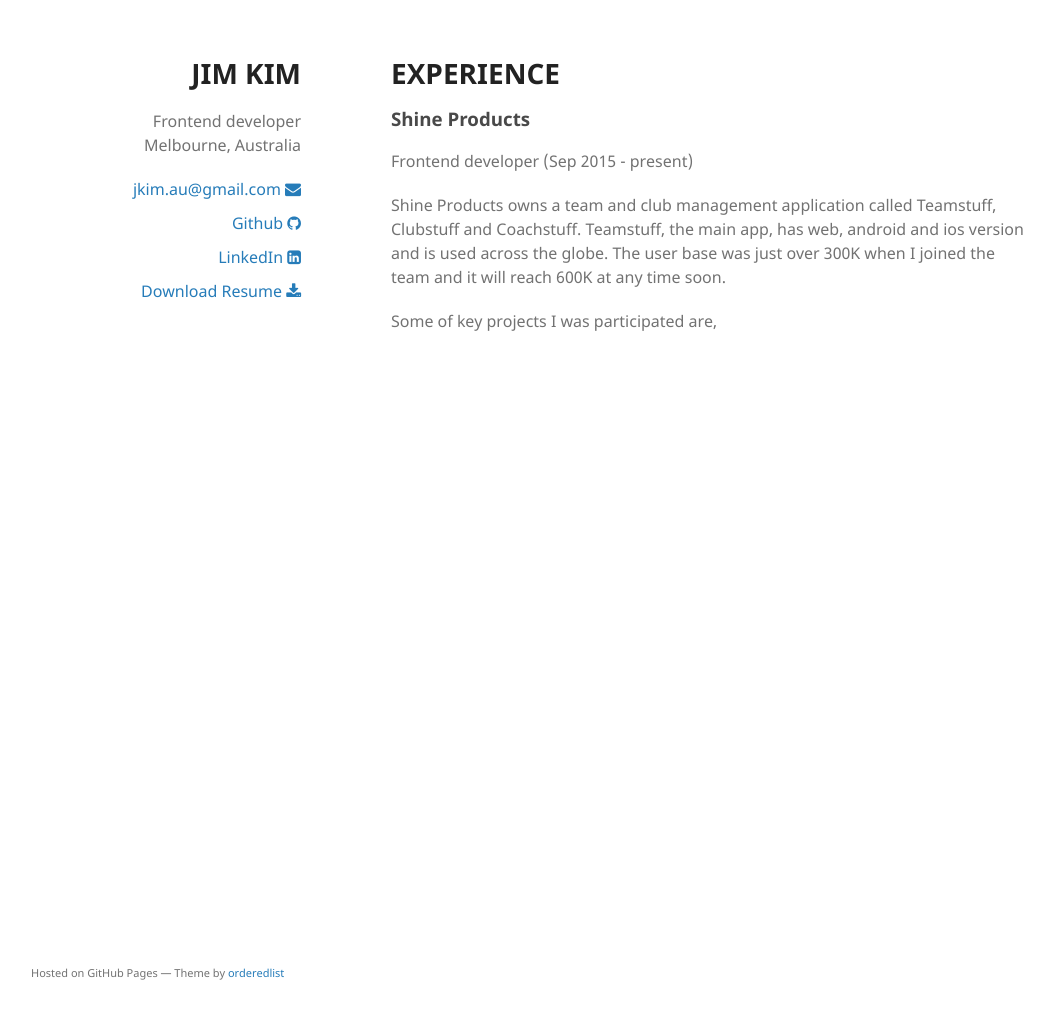
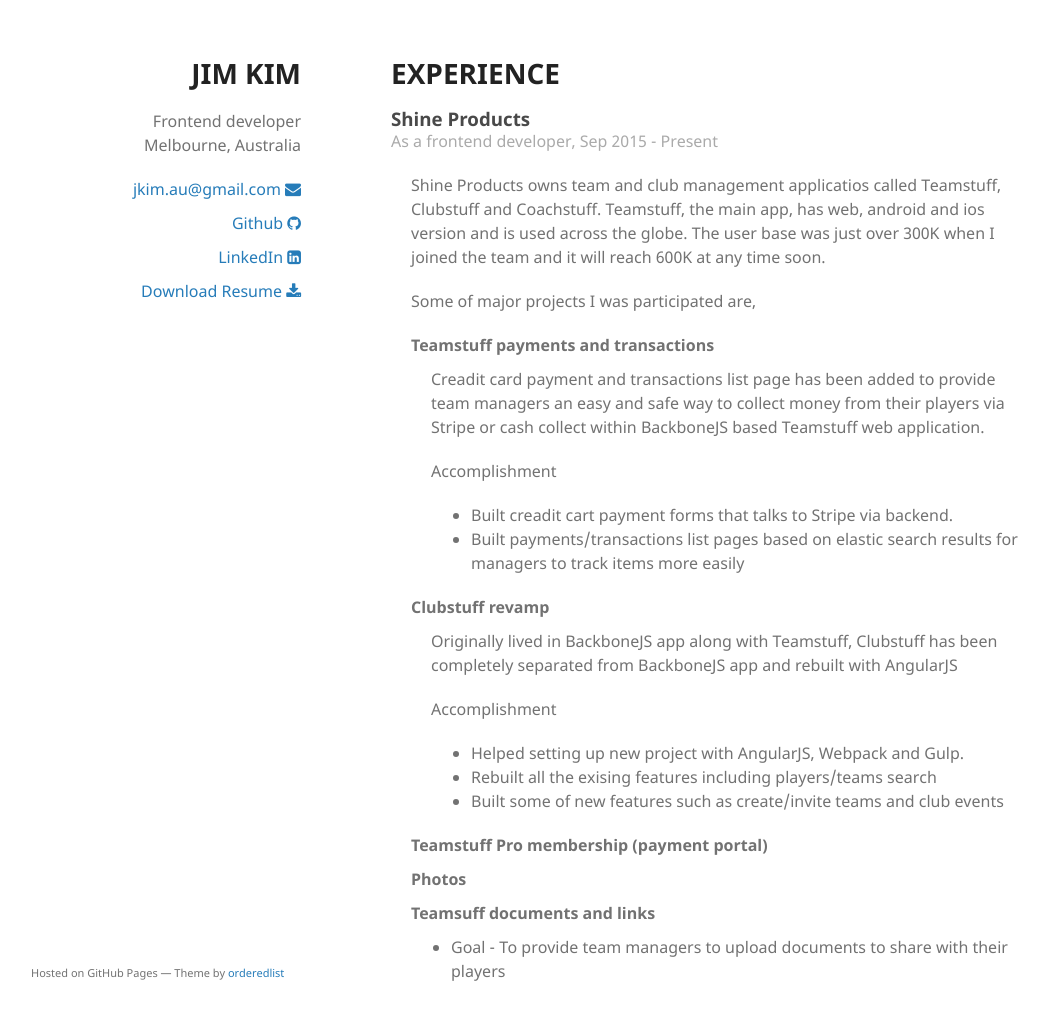
Before and after one commit to jkimau/jkimau.github.io, a Jekyll site: the page built from _pages/resume.html, in a window 1280 px wide and 1053 px high. Shown: the top 1020 px of the window, without its empty margins (109-1163 px from the left). Built offline with Jekyll 4.4.1, drawn with Linux system fonts in a browser that asks for light colours.

Commit message:
resume(WIP)

```diff
--- a/_pages/resume.html
+++ b/_pages/resume.html
@@ -3,20 +3,60 @@
 permalink: resume
 ---
 
-<div class="">
-  <h1>EXPERIENCE</h1>
-  <h3>Shine Products</h3>
-  <p>Frontend developer (Sep 2015 - present)</p>
+<h1>EXPERIENCE</h1>
+<div class="section-wrapper">
+  <h3 class="section-title">Shine Products</h3>
+  <p class="section-description">As a frontend developer, Sep 2015 - Present</p>
 
-  <div class="">
-    <p>Shine Products owns a team and club management application called
+  <div class="section-details">
+    <p>Shine Products owns team and club management applicatios called
       Teamstuff, Clubstuff and Coachstuff. Teamstuff, the main app, has web,
       android and ios version and is used across the globe. The user base was
       just over 300K when I joined the team and it will reach 600K at any time
       soon.</p>
 
-    <p>Some of key projects I was participated are,</p>
+      <p>Some of major projects I was participated are,</p>
 
+      <p class="stress">Teamstuff payments and transactions</p>
+      <div class="section-details">
+        <p>Creadit card payment and transactions list page has been added to
+          provide team managers an easy and safe way to collect money
+          from their players via Stripe or cash collect within BackboneJS based
+          Teamstuff web application.</p>
 
-  </div>
+        <p>Accomplishment</p>
+        <ul>
+          <li>Built creadit cart payment forms that talks to Stripe via
+            backend.</li>
+          <li>Built payments/transactions list pages based on elastic search
+            results for managers to track items more easily</li>
+        </ul>
+      </div>
+
+      <p class="stress">Clubstuff revamp</p>
+      <div class="section-details">
+        <p>Originally lived in BackboneJS app along with Teamstuff,
+          Clubstuff has been completely separated from BackboneJS app and
+          rebuilt with AngularJS</p>
+
+        <p>Accomplishment</p>
+        <ul>
+          <li>Helped setting up new project with AngularJS, Webpack and
+            Gulp.</li>
+          <li>Rebuilt all the exising features including players/teams search</li>
+          <li>Built some of new features such as create/invite teams and
+            club events</li>
+        </ul>
+      </div>
+
+      <p class="stress">Teamstuff Pro membership (payment portal)</p>
+
+      <p class="stress">Photos</p>
+
+      <p class="stress">Teamsuff documents and links</p>
+      <ul>
+        <li>Goal - To provide team managers to upload documents to share with
+          their players</li>
+      </ul>
+    </div>
 </div>
--- a/assets/css/style.scss
+++ b/assets/css/style.scss
@@ -74,6 +74,25 @@
 
     &:hover {
       font-weight: normal;
+    }
+  }
+}
+
+.section-wrapper {
+  .section-title {
+    margin: 0;
+  }
+
+  .section-description {
+    color: #aaa;
+  }
+
+  .section-details {
+    padding-left: 20px;
+
+    .stress {
+      font-weight: bold;
+      margin-bottom: 10px;
     }
   }
 }
```
